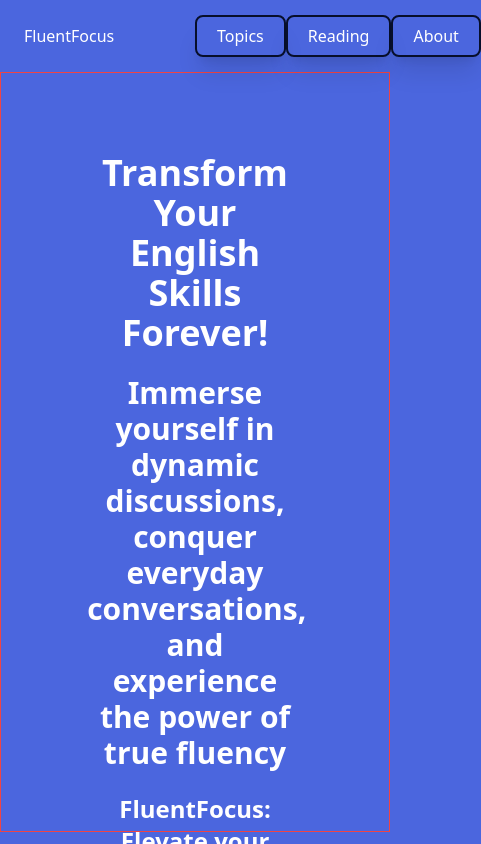
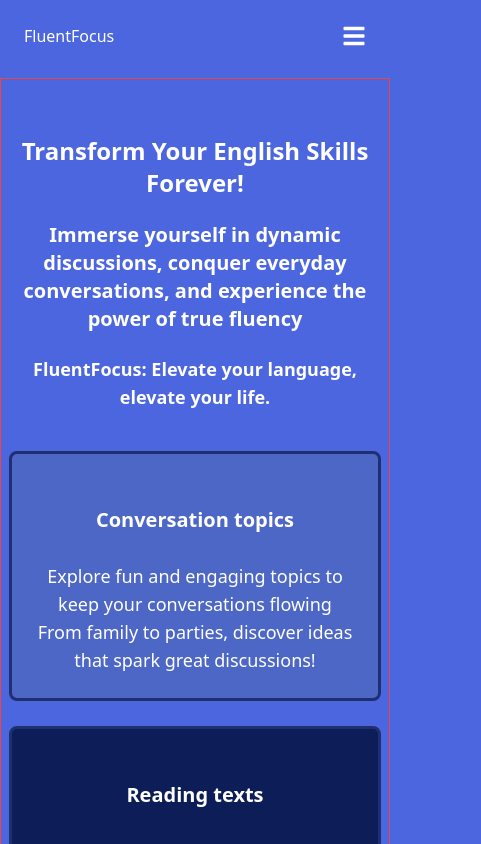
Before and after one commit to luckfer7/fluentfocus, a Next.js app: page / in a window 390 px wide. Shown: the top 844 px of the page, 481 px wide, since content can reach past the window. Built offline with nearby package versions, Linux system fonts and the light colour scheme.

Commit message:
responsividade mobile

```diff
--- a/src/app/about/page.jsx
+++ b/src/app/about/page.jsx
@@ -1,11 +1,12 @@
 import Footer from "@/components/Footer";
 import Header from "@/components/Header";
+import TitleOne from "@/components/Title-one";
 
 export default function About() {
     return(
         <>
-            <Header />
-            <h1>about page</h1>
+            <Header className="flex justify-between p-6" />
+            <TitleOne className="text-center">about page</TitleOne>
             <Footer className="text-center text-[#FFFFFF] p-10">Developed by a teacher for teachers</Footer>
         </>
 
--- a/src/app/globals.css
+++ b/src/app/globals.css
@@ -5,3 +5,33 @@
 body {
     background-color: #4b66de;
 }
+
+@media (max-width: 390px) {
+    .main-sp-screen {
+      @apply py-14 px-2;
+    }
+
+    .titles-section {
+        @apply w-[100%]
+    }
+
+    .title-one-sp-screen {
+        @apply w-[100%] text-2xl;
+    }
+
+    .title-two-sp-screen {
+        @apply w-[100%] text-xl;
+    }
+
+    .title-three-sp-screen {
+        @apply text-lg;
+    }
+
+    .box {
+        @apply py-6 px-6 text-center;
+    }
+
+    .span {
+        @apply text-xl font-semibold;
+    }
+}
--- a/src/app/page.js
+++ b/src/app/page.js
@@ -13,22 +13,22 @@ import Link from "next/link";
 
 export default function Home() {
   return (
-    <div className="h-[100vh]">
+    <div className="">
       <Header className="flex justify-between p-6 text-[#FFFFFF] "/>
-      <Main className="w-[100%] h-[90%] border border-red-500 flex flex-col items-center py-20 px-10 ">
-        <Section className="flex flex-col gap-[22px] w-[70%]">
-          <TitleOne className="text-center text-4xl font-bold text-[#FFFFFF]" >Transform Your English Skills Forever!</TitleOne>
-          <TitleTwo className="text-center text-3xl font-bold text-[#FFFFFF]">Immerse yourself in dynamic discussions, conquer everyday conversations, and experience the power of true fluency</TitleTwo>
-          <TitleThree className="text-center text-2xl font-bold text-[#FFFFFF]">FluentFocus: Elevate your language, elevate your life.</TitleThree>
+      <Main className="w-[100%] h-[90%] border border-red-500 flex flex-col items-center py-20 px-10 main-sp-screen">
+        <Section className="flex flex-col gap-[22px] w-[70%] titles-section">
+          <TitleOne className="text-center text-4xl font-bold text-[#FFFFFF] title-one-sp-screen" >Transform Your English Skills Forever!</TitleOne>
+          <TitleTwo className="text-center text-3xl font-bold text-[#FFFFFF] title-two-sp-screen">Immerse yourself in dynamic discussions, conquer everyday conversations, and experience the power of true fluency</TitleTwo>
+          <TitleThree className="text-center text-2xl font-bold text-[#FFFFFF] title-three-sp-screen">FluentFocus: Elevate your language, elevate your life.</TitleThree>
         </Section>
-        <Section className="  mt-10 flex justify-center gap-[25px]">
-          <Link className=" w-[100%]  border-[3px] border-[#1e306f] rounded-[8px] flex flex-col items-center bg-[#4d67c6] py-10 px-10" href="/topics">
-            <Span className="text-2xl my-7  text-[#FFFFFF]" >Conversation topics</Span>
+        <Section className="  mt-10 flex justify-center gap-[25px] max-[390px]:flex-col">
+          <Link className=" w-[100%]  border-[3px] border-[#1e306f] rounded-[8px] flex flex-col items-center bg-[#4d67c6] py-10 px-10 box" href="/topics">
+            <Span className="text-2xl my-7  text-[#FFFFFF] span" >Conversation topics</Span>
             <Paragraph className="text-lg text-center text-[#FFFFFF]">Explore fun and engaging topics to keep your conversations flowing</Paragraph>
             <Paragraph className="text-lg text-center  text-[#FFFFFF]">From family to parties, discover ideas that spark great discussions!</Paragraph>
           </Link>
-          <Link className=" w-[100%] border-[3px] border-[#1e306f] rounded-[8px] flex flex-col items-center py-10 px-10 bg-[#0d1d57]" href="/reading">
-            <Span className="text-2xl my-7 text-[#FFFFFF]">Reading texts</Span>
+          <Link className=" w-[100%] border-[3px] border-[#1e306f] rounded-[8px] flex flex-col items-center py-10 px-10 bg-[#0d1d57] box" href="/reading">
+            <Span className="text-2xl my-7 text-[#FFFFFF] span">Reading texts</Span>
             <Paragraph className="text-lg text-[#FFFFFF]">Discover stories that inspire and ideas that engage.</Paragraph>
             <Paragraph className="text-lg text-[#FFFFFF]">Learn English through texts that spark curiosity!</Paragraph>
           </Link>
--- a/src/app/reading/page.jsx
+++ b/src/app/reading/page.jsx
@@ -1,11 +1,12 @@
 import Footer from "@/components/Footer";
 import Header from "@/components/Header";
+import TitleOne from "@/components/Title-one";
 
 export default function Reading() {
     return(
         <>
-            <Header />
-            <h1>reading page</h1>
+            <Header className="flex justify-between p-6"/>
+            <TitleOne className="text-center">reading page</TitleOne>
             <Footer className="text-center text-[#FFFFFF] p-10">Developed by a teacher for teachers</Footer>
         </>
 
--- a/src/app/topics/[slug]/page.jsx
+++ b/src/app/topics/[slug]/page.jsx
@@ -1,4 +1,8 @@
+import Header from "@/components/Header";
+import Main from "@/components/Main";
+import Question from "@/components/Question";
 import Section from "@/components/Section";
+import TitleOne from "@/components/Title-one";
 import topics from "@/data/topics";
 
 export default function TopicQuestions({ params }) {
@@ -11,12 +15,19 @@ export default function TopicQuestions({ params }) {
     }
 
     return (
-        <Section>
-            <h1>{topic.name}</h1>
+        <>
+            <Header className="flex justify-between p-6" />
+            <Main className=" border-[3px] border-[#1e306f] py-10 px-40">
+                <Section className=" border-[3px] border-[#1e306f] py-20 px-10">
+                    <TitleOne className="mb-8">{topic.name} conversation questions</TitleOne>
 
-            {topic.questions.map((question, index) => (
-                <p key={index}>{question}</p>
-            ))}
-        </Section>
+                    {topic.questions.map((question, index) => (
+                        <Question className="m-2" key={index}>{question}</Question>
+                    ))}
+                </Section>
+            </Main>
+
+
+        </>
     )
 }
--- a/src/components/Header/index.jsx
+++ b/src/components/Header/index.jsx
@@ -1,17 +1,58 @@
+"use client"
 import Link from "next/link";
+import { useState } from "react";
+import { FaBars, FaTimes } from "react-icons/fa";
+
+const HamburguerMenu = ({ isOpen, toggleMenu }) => (
+    <nav className="lg:hidden flex flex-col items-start bg-[#070F2B] p-4 absolute top-[60px] left-0 w-full transition-transform duration-300 shadow-lg z-10"
+    style={{ transform: isOpen ? "translateY(0)" : "translateY(-100%)" }}>
+    <ul className="flex flex-col gap-4">
+      <li><Link className="border-2 border-[#070F2B] p-2 py-[8px] rounded-[8px] text-[#FFFFFF] shadow-xl hover:text-[#cad1d8] hover:bg-[#FFFFFF] hover:shadow-lg"
+          href="/topics"
+          onClick={toggleMenu}
+        >
+          Topics
+        </Link>
+      </li>
+      <li><Link className="border-2 border-[#070F2B] p-2 py-[8px] rounded-[8px] text-[#FFFFFF] shadow-xl hover:text-[#cad1d8] hover:bg-[#FFFFFF] hover:shadow-lg"
+          href="/reading"
+          onClick={toggleMenu}
+        >
+          Reading
+        </Link>
+      </li>
+      <li><Link className="border-2 border-[#070F2B] p-2 py-[8px] rounded-[8px] text-[#FFFFFF] shadow-xl hover:text-[#cad1d8] hover:bg-[#FFFFFF] hover:shadow-lg"
+          href="/about"
+          onClick={toggleMenu}
+        >
+          About
+        </Link>
+      </li>
+    </ul>
+  </nav>
+)
 
 export default function Header ({ children, className, ...props}) {
+
+    const [isOpen, setIsOpen] = useState(false);
+    const toggleMenu = () => setIsOpen((prev) => !prev);
+
     return (
         <header className={` ${className}` } {...props}>{children}
             FluentFocus
-            <nav className="w-[50%] ">
-                <ul className="flex justify-around">
+            <nav className={` hidden lg:flex w-[50%] ${isOpen ? "hidden" : "block"}` }>
+                <ul className="flex justify-around w-[100%]">
                     <li><Link className="border-2 border-[#070F2B] p-[20px] py-[8px] rounded-[8px] text-[#FFFFFF] shadow-xl hover:text-[#cad1d8] hover:bg-[#070F2B] hover:shadow-lg"  href="/topics">Topics</Link></li>
                     <li><Link className="border-2 border-[#070F2B] p-[20px] py-[8px] rounded-[8px] text-[#FFFFFF] shadow-xl hover:text-[#cad1d8] hover:bg-[#070F2B] hover:shadow-lg" href="/reading">Reading</Link></li>
                     <li><Link className="border-2 border-[#070f2b] p-[20px] py-[8px] rounded-[8px] text-[#FFFFFF] shadow-xl hover:text-[#cad1d8] hover:bg-[#070F2B] hover:shadow-lg" href="/about">About</Link></li>
                 </ul>
             </nav>
 
+            <div className="lg:hidden">
+                <button onClick={toggleMenu} className="text-2xl focus:outline-none sm:block md:block " >{isOpen ? <FaTimes /> : <FaBars />}</button>
+                {isOpen && <HamburguerMenu isOpen={isOpen} toggleMenu={toggleMenu} />}
+            </div>
+
         </header>
     )
 }
--- /dev/null
+++ b/src/components/Question/index.jsx
@@ -0,0 +1,5 @@
+export default function Question({ children, className, ...props }) {
+    return(
+        <p className={` ${className}` } {...props}>{children}</p>
+    )
+}
```
Also changed, not shown: package.json (+5 -4 lines), src/app/topics/page.jsx (+5 -57 lines), src/app/topics/topics.css (added, +9 -0 lines), 1 other file (tests, documents, lock files or other folders).
